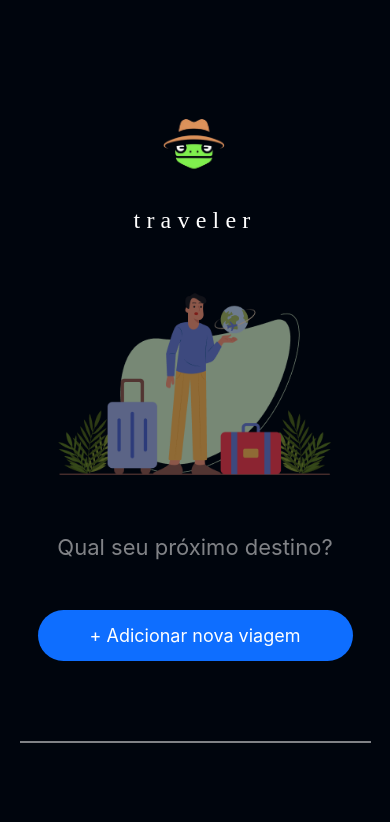
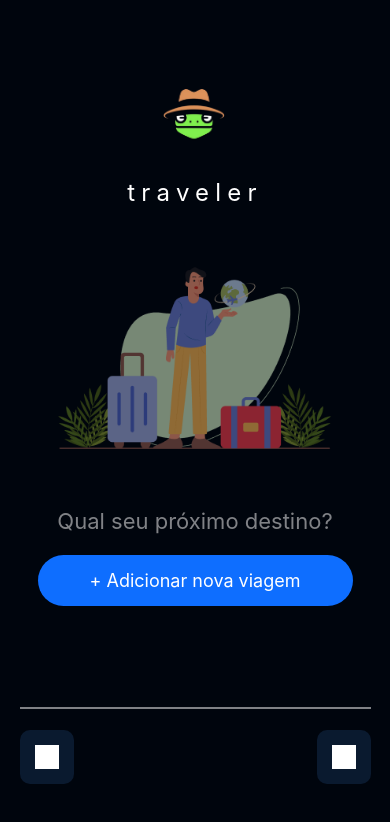
Before and after one commit to otaviolorenzatto/my-app-name, a React Native app: screen / in a window 390 px wide. Shown: the top 822 px of the page. Built offline with nearby package versions, Linux system fonts and the light colour scheme; grey boxes are pictures that could not be loaded.

Commit message:
Adicionado o radape da tela Adicionar nova viagem

```diff
--- a/App.js
+++ b/App.js
@@ -3,6 +3,9 @@ import logo from './assets/logo.png'
 import fundomenu from './assets/fundomenu.png'
 import { ModalViagem } from './components/modal';
 import { useState } from 'react';
+import pessoa from './assets/pessoa.png';
+import casinha from './assets/casinha.png';
+
 
 export default function App() {
 
@@ -10,24 +13,51 @@ export default function App() {
 
   return (
     <View style={styles.container}>
+
       <View style={styles.header}>
         <Image
           source={logo}
           style={styles.logo}
         />
       </View>
+
       <Text style={styles.titulo}>traveler</Text>
+
       <View >
         <Image
           source={fundomenu}
           style={styles.imagemfundomenu}
         />
       </View>
+
       <Text style={styles.texto}>Qual seu próximo destino?</Text>
+
       <TouchableOpacity style={styles.botao} onPress={ () => setMostraModal(true) }>
       <Text style={styles.textobotao}>+ Adicionar nova viagem</Text>
       </TouchableOpacity>
-      <View style={styles.line}></View>
+
+      <View style={styles.linha}></View>
+      <View style={styles.rodapeContainer}>
+      {/* Botão da casa */}
+      <TouchableOpacity>
+        <View style={styles.iconecontainer}>
+          <Image
+            source={'./assets/casinha.png'}
+            style={styles.icone}
+          />
+        </View>
+      </TouchableOpacity>
+
+      {/* Botão da pessoa */}
+      <TouchableOpacity>
+        <View style={styles.iconecontainer}>
+          <Image
+            source={'./assets/pessoa'}
+            style={styles.icone}
+          />
+        </View>
+      </TouchableOpacity>
+    </View>
       <Modal visible={mostraModal} animationType='fade' transparent={true}>
         <ModalViagem fechar={() => setMostraModal(false)}/>
       </Modal>
@@ -43,45 +73,47 @@ const styles = StyleSheet.create({
     flex: 1,
     backgroundColor: '#00050D',
     alignItems: 'center',
+    justifyContent: 'space-between', // Distribui o conteúdo verticalmente
+    paddingVertical: 20, // Adiciona padding vertical
   },
 
-  header:{
-    justifyContent: 'center',
+  header: {
+    alignItems: 'center',
+    marginTop: 50, // Adiciona espaçamento no topo
   },
 
   logo: {
     width: 98,
     height: 83,
     marginBottom: 24,
-    marginTop: 100,
-
   },
 
-  titulo:{
+  titulo: {
     fontSize: 24,
     letterSpacing: 6.2,
-    fontFamily: 'Cochin',
-    color: '#FFF'
+    fontFamily: 'Inter',
+    color: '#FFF',
   },
 
-  imagemfundomenu:{
+  imageContainer: {
+    flex: 2,
+    justifyContent: 'center',
+    alignItems: 'center',
+  },
+
+  imagemfundomenu: {
     width: 300,
     height: 300,
   },
 
-  texto:{
+  texto: {
     color: 'rgba(255,255,255,0.50)',
     fontSize: 22,
+    marginBottom: 20,
   },
 
-  textobotao:{
-    color: '#FFF',
-    fontSize: 18,
-  },
-
-  botao:{
+  botao: {
     backgroundColor: '#0E6EFF',
-    marginTop: 50,
     width: 315,
     height: 51,
     borderRadius: 40,
@@ -89,16 +121,36 @@ const styles = StyleSheet.create({
     justifyContent: 'center',
   },
 
-  line:{
+  textobotao: {
+    color: '#FFF',
+    fontSize: 18,
+  },
+
+  linha: {
     width: '90%',
     height: 2,
     backgroundColor: 'rgba(255,255,255,0.50)',
-    marginTop: 80,
+    marginTop: 100,
   },
 
-  rodape:{
-
+  rodapeContainer: {
+    flexDirection: 'row',
+    justifyContent: 'space-between',
+    width: '90%', // Garante que o rodapé ocupe a maior parte da largura da tela
+    paddingVertical: 20,
   },
 
+  iconecontainer: {
+    backgroundColor: '#0A1A2F',
+    padding: 15,
+    borderRadius: 10,
+    marginBottom: 20,
+  },
+
+  icone: {
+    width: 24,
+    height: 24,
+    tintColor: '#fff',
+  },
 
 });
```
Also changed, not shown: assets/casinha.png (added), assets/pessoa.png (added).
